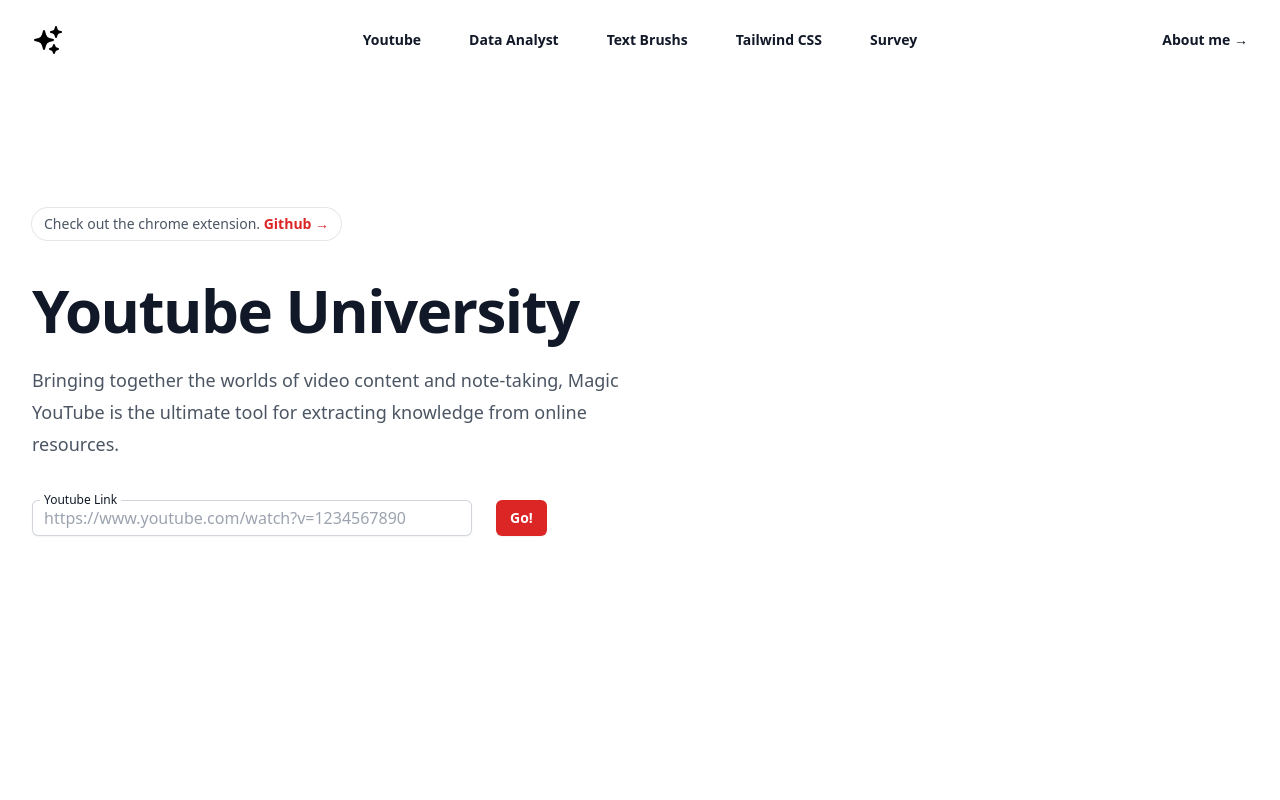
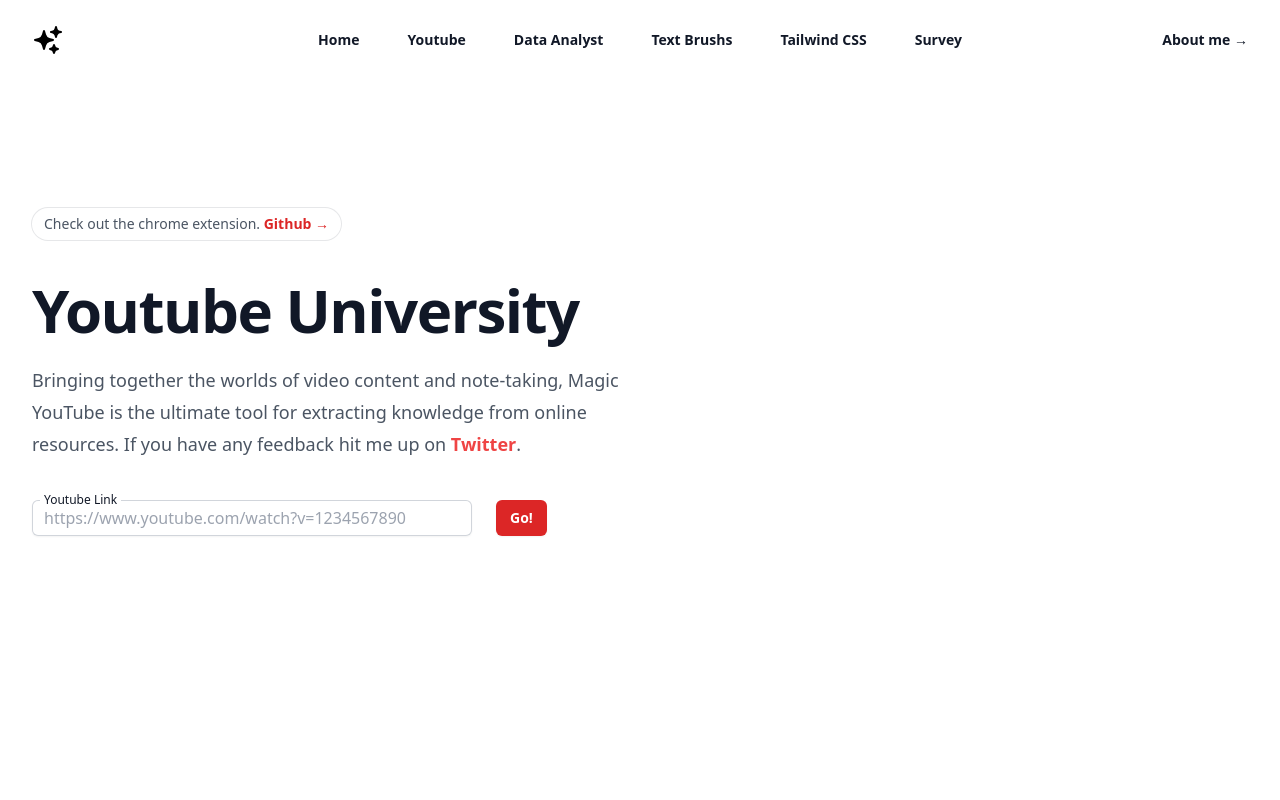
Before and after one commit to jxnl/magic-text, a Next.js app in the folder magic-text/: page /youtube in a window 1280 px wide. Shown: the top 800 px of the page. Built offline with nearby package versions, Linux system fonts and the light colour scheme.

Commit message:
add twitter and home

```diff
--- a/magic-text/src/app/components/MagicLinks.tsx
+++ b/magic-text/src/app/components/MagicLinks.tsx
@@ -28,7 +28,9 @@ export default function Example() {
           </div>
           <div className="mx-auto mt-16 max-w-2xl sm:mt-20 lg:mt-24 lg:max-w-4xl">
             <dl className="grid max-w-xl grid-cols-1 gap-y-10 gap-x-8 lg:max-w-none lg:grid-cols-2 lg:gap-y-16">
-              {navigation.map((feature) => (
+              {navigation
+                .filter((feature) => feature.hide !== true)
+                .map((feature) => (
                   <Link
                     key={feature.name}
                     href={feature.href}
--- a/magic-text/src/app/components/links.tsx
+++ b/magic-text/src/app/components/links.tsx
@@ -4,9 +4,17 @@ import {
   CodeBracketIcon,
   DocumentIcon,
   FilmIcon,
+  HomeIcon,
 } from "@heroicons/react/24/outline";
 
 export const navigation = [
+  {
+    name: "Home",
+    href: "/",
+    desc: "Home where you can find the other pages.",
+    icon: HomeIcon,
+    hide: true,
+  },
   {
     name: "Youtube",
     href: "/youtube",
--- a/magic-text/src/app/youtube/page.tsx
+++ b/magic-text/src/app/youtube/page.tsx
@@ -9,6 +9,7 @@ import "react-toastify/dist/ReactToastify.css";
 import Divider from "./components/Divider";
 import Youtube from "./components/Youtube";
 import { cachedSummary, isValidYoutubeUrl } from "./utils";
+import Link from "next/link";
 
 export default function Example() {
   const [started, setStart] = useState(false);
@@ -151,7 +152,14 @@ export default function Example() {
             <p className="mt-6 text-lg leading-8 text-gray-600">
               Bringing together the worlds of video content and note-taking,
               Magic YouTube is the ultimate tool for extracting knowledge from
-              online resources.
+              online resources. If you have any feedback hit me up on{" "}
+              <Link
+                href="https://twitter.com/jxnlco"
+                className="text-red-500 font-bold"
+              >
+                Twitter
+              </Link>
+              .
             </p>
             <div className="mt-10 flex items-center gap-x-6">
               <div className="relative">
```
Lines whose indentation alone changed are shown as unchanged.
